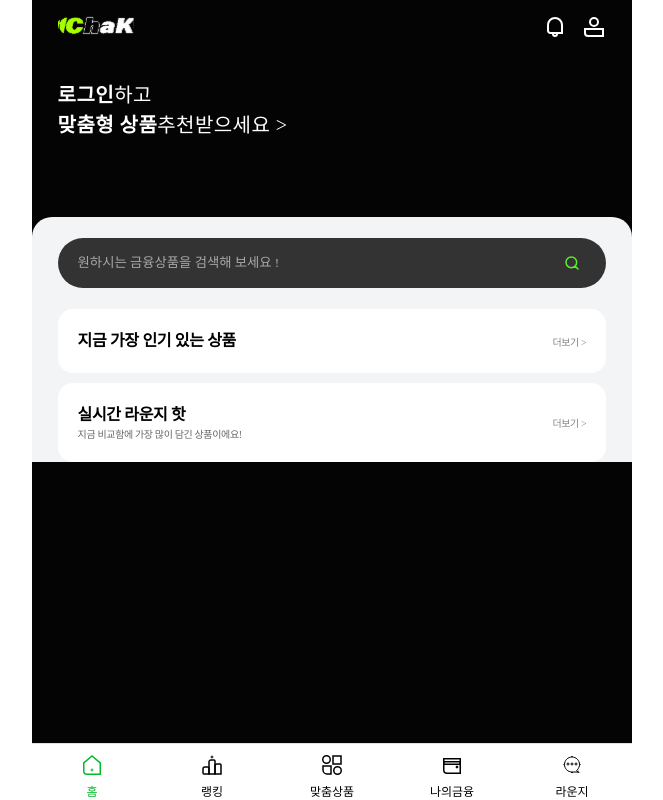
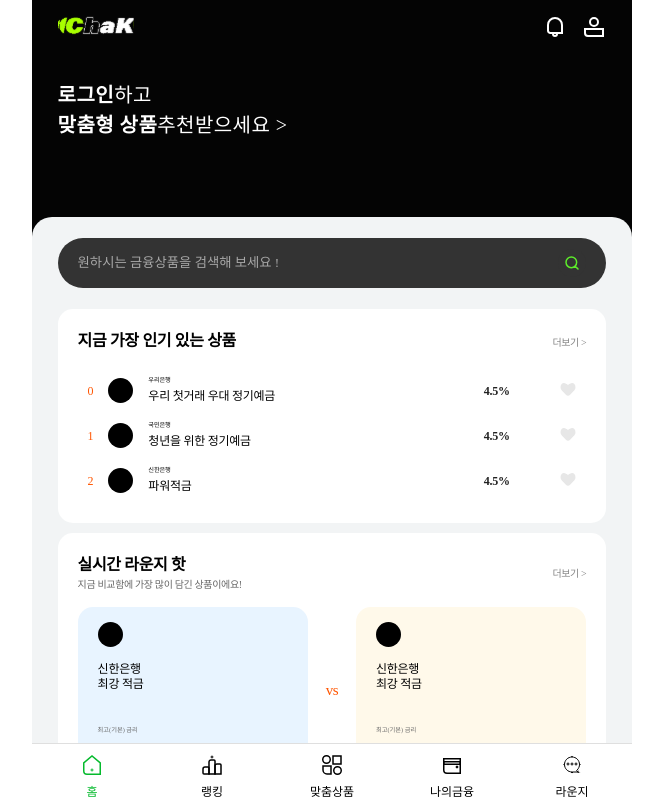
Before and after one commit to fastcampers2jo/FE, a React (Vite) app: page / in a window 1280 px wide. Shown: the top 800 px of the page, without its empty margins (308-971 px from the left). Built offline with nearby package versions, Linux system fonts and the light colour scheme; a web font is replaced by a local one.

Commit message:
Design : 메인페이지 디자인 변경

```diff
--- a/src/assets/index.ts
+++ b/src/assets/index.ts
@@ -15,3 +15,4 @@
 export { default as Setting } from "./setting.svg?react";
 export { default as Edit } from "./edit.svg?react";
 export { default as Sticker } from "./sticker.png";
+export { default as Love } from "./love.svg?react";
--- a/src/pages/_layout/styles.module.scss
+++ b/src/pages/_layout/styles.module.scss
@@ -1,8 +1,6 @@
 .main{
-    display: flex;
-    flex-direction: column;
-    min-height: 100vh;
     max-width: 60rem;
+    min-height:100vh;
     margin: 0 auto 5.7rem;
     position: relative;
     background: var(--bg-040404);
--- a/src/pages/home/index.tsx
+++ b/src/pages/home/index.tsx
@@ -1,5 +1,5 @@
 import { useCallback, useState } from "react";
-import { Bell, Logo, Mypage, Search } from "assets";
+import { Bell, Logo, Love, Mypage, Search } from "assets";
 import { Link, useNavigate } from "react-router-dom";
 import styles from "./styles.module.scss";
 
@@ -9,6 +9,23 @@
   const onlogin = useCallback(() => {
     setLogin((prev) => !prev);
   }, [login]);
+  const goods = [
+    {
+      bank: "우리은행",
+      describe: "우리 첫거래 우대 정기예금",
+      rate: "4.5%",
+    },
+    {
+      bank: "국민은행",
+      describe: "청년을 위한 정기예금",
+      rate: "4.5%",
+    },
+    {
+      bank: "신한은행",
+      describe: "파워적금",
+      rate: "4.5%",
+    },
+  ];
   return (
     <>
       <header className={styles.header}>
@@ -56,6 +73,24 @@
               <h2>지금 가장 인기 있는 상품</h2>
               <button>더보기 &gt;</button>
             </div>
+            <ul>
+              {goods.map((good, i) => (
+                <li className={styles.popularProduct} key={i}>
+                  <Link to="/">
+                    <span>{i}</span>
+                    <div className={styles.imgbox} />
+                    <div className={styles.textbox}>
+                      <em>{good.bank}</em>
+                      <p>{good.describe}</p>
+                    </div>
+                    <p>{good.rate}</p>
+                  </Link>
+                  <button type="button">
+                    <Love />
+                  </button>
+                </li>
+              ))}
+            </ul>
           </div>
           <div className={styles.articleBox}>
             <div className={styles.articleBoxTop}>
@@ -65,7 +100,29 @@
               </h2>
               <button>더보기 &gt;</button>
             </div>
+            <div className={styles.comparisons}>
+              <div className={styles.comparison}>
+                <div />
+                <em>신한은행</em>
+                <p>최강 적금</p>
+                <span>최고(기본) 금리</span>
+                <strong>
+                  7<span>(2.5)</span>%
+                </strong>
+              </div>
+              <p>vs</p>
+              <div className={styles.comparison}>
+                <div />
+                <em>신한은행</em>
+                <p>최강 적금</p>
+                <span>최고(기본) 금리</span>
+                <strong>
+                  7<span>(2.5)</span>%
+                </strong>
+              </div>
+            </div>
           </div>
+          <div className={styles.banner} />
         </article>
       </section>
     </>
--- a/src/pages/home/styles.module.scss
+++ b/src/pages/home/styles.module.scss
@@ -1,5 +1,7 @@
+$conpadding: 4.27%;
+
 .header{
-    padding: 1.5rem 4.27% 0;
+    padding: 1.5rem $conpadding 0;
     display: flex;
     justify-content: space-between;
     > h1 {
@@ -16,7 +18,7 @@
 }
 .btnText{
     background:var(--bg-040404);
-    padding:3.4rem  4.27% 9.8rem;
+    padding:3.4rem   $conpadding 9.8rem;
     >button{
         color:var(--color-white);
     font-size:2rem;
@@ -33,7 +35,7 @@
 .goodsContiner{
     background:var(--bg--color-F2F4F5);
     position:relative;
-    padding-inline:4.27%;
+    padding: 0 $conpadding 5.6rem;
     display: flex;
     gap:1rem;
     flex-direction: column;
@@ -73,6 +75,7 @@
     display: flex;
     justify-content: space-between;
     align-items: center;
+    margin-bottom:1.5rem;
     > h2 {
         font-size:1.6rem;
         letter-spacing: -0.352px;
@@ -93,3 +96,134 @@
         letter-spacing: -0.352px;
     }
 }
+
+.popularProduct{
+    padding:0.7rem 1rem;
+    display: flex;
+    align-items: center;
+    gap:1.5rem;
+    justify-content: space-between;
+    > a{
+        display: flex;
+        align-items: center;
+        gap:1.5rem;
+        width: calc(100% - 3.1rem);
+    }
+    .imgbox{
+        width:2.5rem;
+        height:2.5rem;
+        border-radius: 50%;
+        background:#000;
+        > img{
+            width: 100%;
+            height: 100%;
+            display: block;
+            object-fit: cover;
+        }
+    }
+    .textbox{
+        width: 70%;
+        >em{
+            color:#000;
+            letter-spacing: 1rem * -0.022;
+            font-weight:500;
+            display: block;
+            white-space: nowrap;
+            text-overflow: ellipsis;
+            overflow: hidden;
+        }
+        > p {
+            color:#000;
+            font-size:1.2rem;
+            letter-spacing: 1.2rem * -0.022;
+            font-weight:500;
+            white-space: nowrap;
+            text-overflow: ellipsis;
+            overflow: hidden;
+        }
+    }
+    > a > span{
+        font-size:1.2rem;
+        letter-spacing:1.2rem * -0.022;
+        line-height: 1;
+        font-weight:500;
+        color:var(--color-FF5500);
+    }
+     > a > p{
+        font-size:1.2rem;
+        letter-spacing:1.2rem * -0.022;
+        line-height: 1;
+        font-weight:700;
+        color:#212121
+     }
+}
+.comparisons{
+    display: flex;
+    align-items: center;
+    gap:3.47%;
+    justify-content: center;
+    .comparison:last-child{
+        background:var(--color-FFF9EA)
+    }
+    > p{
+        font-size:1.5rem;
+        font-weight:500;
+        color:var(--color-FF5500);
+        letter-spacing:1.5rem * -0.022;
+    }
+}
+.comparison{
+    padding:1.5rem 2rem;
+    background:var(--color-E8F4FF);
+    border-radius: 1.5rem;
+    width: calc(50% - 3.47%);
+    >div{
+        width:2.5rem;
+        height:2.5rem;
+        border-radius: 50%;
+        background:#000;
+        margin-bottom:1.5rem;
+        > img{
+            width: 100%;
+            height: 100%;
+            display: block;
+            object-fit: cover;
+        }
+    }
+    p,em{
+        font-size:1.2rem;
+        color:#000;
+        letter-spacing:1.2rem * -0.022;
+        white-space: nowrap;
+        text-overflow: ellipsis;
+        overflow: hidden;
+        line-height:1.5rem;
+    }
+    > span{
+        line-height:1.5rem;
+        color:var(--color-666);
+        display: block;
+        margin-top:3rem;
+    }
+    >strong{
+        font-size:1.5rem;
+        color:#000;
+        font-weight:600;
+        letter-spacing:1.5rem * -0.022;
+        white-space: nowrap;
+        text-overflow: ellipsis;
+        overflow: hidden;
+        line-height:2.2rem;
+        > span{
+            font-size:1.2rem;
+            letter-spacing:1.2rem * -0.022;
+        }
+    }
+}
+.banner{
+    width:100%;
+    height:0;
+    padding-bottom: 23.32%;
+    background:#ABABAB;
+    border-radius: 1.5rem;
+}
--- a/src/pages/mypage/styles.module.scss
+++ b/src/pages/mypage/styles.module.scss
@@ -1,6 +1,10 @@
+$padding-horizontal: 4.27%;
+$button-width: 14.8rem;
+$button-height: 3.4rem;
+
 .profileWrapper{
-    padding: 1.5rem 4.27% 4rem;
-        border-bottom: 7px solid var(--color-d9d9d9);
+    padding: 1.5rem $padding-horizontal 4rem;
+    border-bottom: 7px solid var(--color-d9d9d9);
     > p{
         font-size:1.4rem;
         line-height: 2.1rem;
@@ -37,8 +41,8 @@
         border:1px solid var(--color-A8FF00);
         color:var(--color-A8FF00);
         font-size:1.2rem;
-        width: 14.8rem;
-        height:3.4rem;
+        width: $button-width;
+        height: $button-height;
         border-radius: 2rem;
         margin-top:1.6rem;
     }
@@ -55,7 +59,7 @@
     }
 }
 .list{
-    padding-inline:4.27%;
+    padding-inline: $padding-horizontal;
     margin-top:4rem;
 }
 .listTitle{
@@ -87,7 +91,7 @@
     font-size: 1.2rem;
     letter-spacing: 0.00684rem;
     border: 1px solid var(--color-eee);
-    height: 3.4rem;
+    height: $button-height;
     color: var(--color-eee);
     width: calc(100% - 8.54%);
     margin-top: 6rem;
--- a/src/styles/globals.css
+++ b/src/styles/globals.css
@@ -15,12 +15,15 @@
     --color-A8A8A8:#A8A8A8;
     --bg-040404:#040404;
     --color-666:#666;
+    --color-E8F4FF:#E8F4FF;
+    --color-FFF9EA:#FFF9EA;
     --color-84848:#848484;
     --color-d9d9d9:#d9d9d9;
     --color-eee:#eee;
     --color-393939:#393939;
     --svg-black:#000;
     --color-A8FF00:#A8FF00;
+    --color-FF5500:#FF5500;
 }
 
 
```
Also changed, not shown: .eslintrc.cjs, src/assets/love.svg (added).
